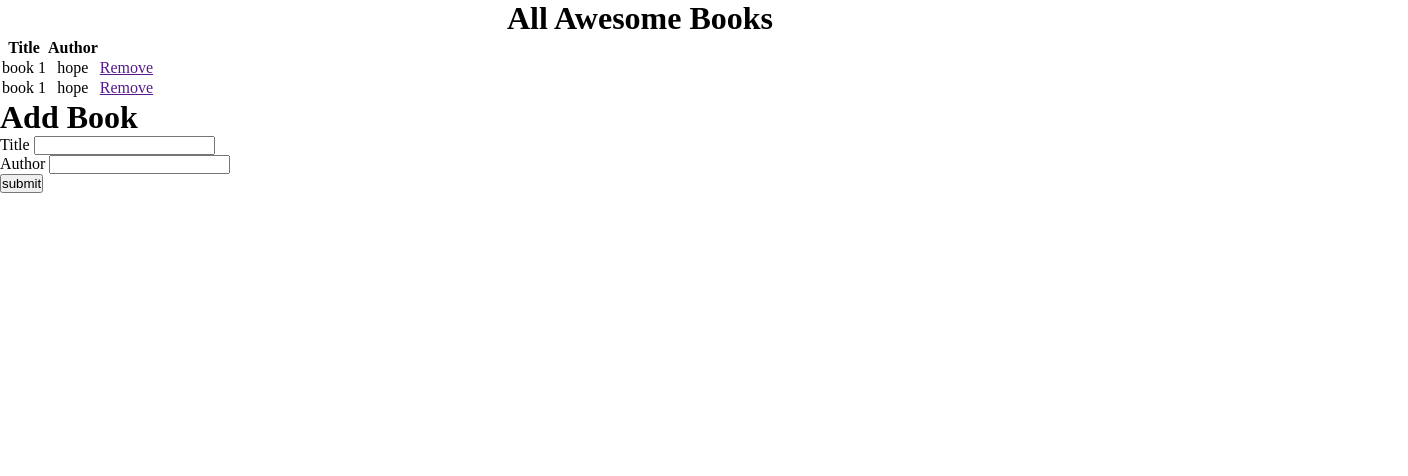
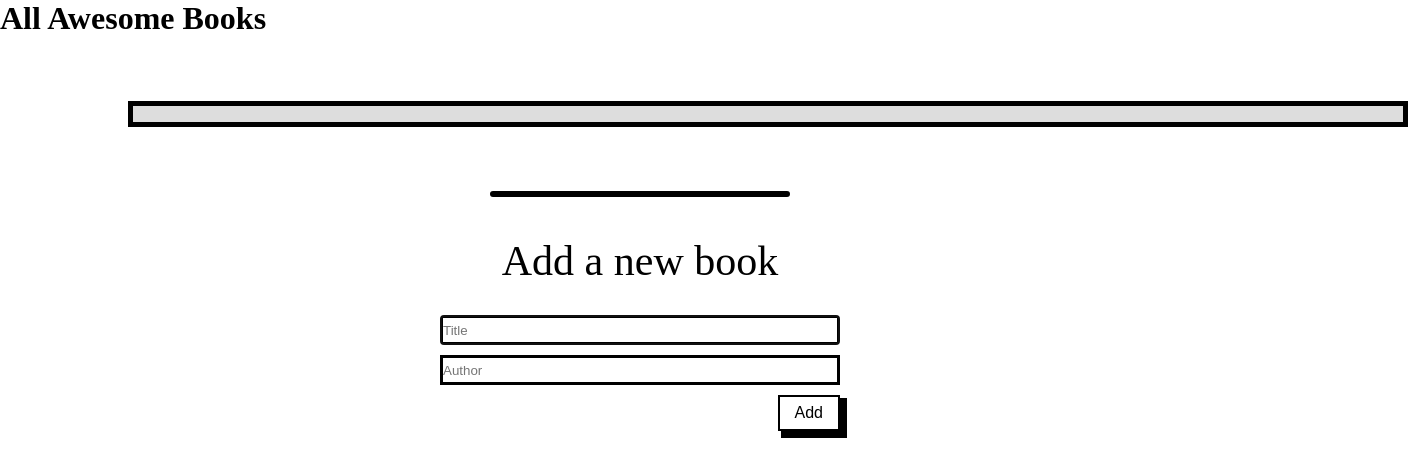
Before and after one commit to Lul-Abdifan/Awesome-Books, a plain HTML site: page index.html in a window 1280 px wide. Shown: the whole page, 1408 px wide, since content can reach past the window. Drawn offline with Linux system fonts and the light colour scheme.

Commit message:
Add style for table

```diff
--- a/index.html
+++ b/index.html
@@ -12,8 +12,7 @@
     <h1>All Awesome Books</h1>
     <table id="table-data">
         <thead>   <tr>
-            <th id="">Title</th>
-            <th>Author</th>
+            <th id=""></th>
             <th></th>
           </tr>
         </thead>
@@ -26,7 +25,29 @@
 
 
 
-    <div class="formCon">
+
+
+
+<section class="form formCon">
+    <div class="underline"></div>
+    <h2>Add a new book</h2>
+    <form id="add-new-book" class="hide-section">
+        <input class="book-title" type="text" id="title" placeholder="Title" autofocus required />
+        <input class="book-author" type="text"  id="author" placeholder="Author" required />
+        <input id="add-btn" class="btn add-btn hide" type="submit" value="Add" />
+    </form>
+</section>
+
+
+
+
+
+
+
+
+
+
+    <!-- <div class="formCon">
         <h1>Add Book</h1>
         <form action="" id="formContainer">
             <div class="titleForm">
@@ -42,7 +63,7 @@
             </div>
 
         </form>
-    </div>
+    </div> -->
 
 
 
--- a/script.js
+++ b/script.js
@@ -7,17 +7,7 @@ class Book{
 }
 class UI {
     static displayBooks(){
-        const StoredBooks =[
-            {
-                title:'book 1',
-                author:"hope"
-            },
-            {
-                title:'book 1',
-                author:"hope"
-            }
-        ];
-        const books = StoredBooks;
+        const books = Store.getBooks();
         books.forEach((book)=>UI.addBookToList(book));
     }
     static addBookToList(book) {
@@ -35,65 +25,54 @@ class UI {
            document.querySelector('#title').value="";
         document.querySelector('#author').value="";
     }
-    static deleteBook(a){
-        if(a.classllist.contains('delete')){
-            a.parentElement.parentElement.remove();
+    static deleteBook(e){
+        if(e.classllist.contains('delete')){
+            e.parentElement.parentElement.remove();
         }
     }
+
 }
 
 //for storing
-class StoredBooks{
+class Store {
     static getBooks()
     {
-
+        let books;
+        if(localStorage.getItem("books")===null)
+        {
+            books=[];
+        }
+        else{
+            books =JSON.parse(localStorage.getItem("books"));
+        }
+        return books;
     }
     static addBook(book)
     {
+        const books=Store.getBooks();
+        books.push(book);
+        localStorage.setItem('books',JSON.stringify(books));
 
     }
     static removeBook(author)
     {
+        const books=Store.getBooks();
+        books.forEach((book,index)=>{
+            if(book.author == author)
+            {
+              books.splice(index,1);
+            }
+        })
+        localStorage.setItem('books',JSON.stringify(books));
 
     }
 }
-
-
-
-
-
-
-
-
-
-
-
-
-
-
-
-
-
-
-
-
-
-
-
-
-
-
-
-
-
-
-
 
   //display Books
   document.addEventListener('DOMContentLoaded',UI.displayBooks);
 
   //Event:Add a Book
-  document.querySelector('#formContainer').addEventListener('submit',(e)=>
+  document.querySelector('#add-new-book').addEventListener('submit',(e)=>
   {
       e.preventDefault();
       const title =document.querySelector('#title').value;
@@ -101,10 +80,11 @@ class StoredBooks{
       //instantiate
 
       const book =new Book(title,author);
-      console.log(book);
       //Add book to list
       UI.addBookToList(book);
+      Store.addBook(book);
       UI.clearField();
+    Store.removeBook(e.target.parentElement.previousElementSibling.textContent);
       // document.querySelector('#title').value="";
       // document.querySelector('#author').value="";
   })
@@ -116,35 +96,6 @@ class StoredBooks{
   // console.log(e.target);
 
   });
-
-
-
-
-
-
-
-
-
-
-
-
-
-
-
-
-
-
-
-
-
-
-
-
-
-
-
-
-
 
 
 
--- a/style.css
+++ b/style.css
@@ -3,6 +3,77 @@
     margin:0;
     box-sizing: border-box;
 }
-.dataContainer{
+
+
+
+
+
+
+table {
+    font-family: arial, sans-serif;
+    border-collapse: collapse;
+    width: 100%;
+    border: 5px solid black;
+    padding-right:300px;
+    margin:5% 10%;
+
+  }
+  td, th {
+    border: 1px solid #dddddd;
+    text-align: left;
+    padding: 8px;
+  }
+
+  tr:nth-child(odd) {
+    background-color: #dddddd;
+  }
+
+
+
+
+
+
+
+/* //form style */
+.formCon{
+    margin: top 25%;;
+}
+.underline {
+    border: 3px solid black;
+    border-radius: 15px;
+    width: 300px;
+    margin: 0 auto 40px;
+  }
+.form h2 {
     text-align: center;
-}
+    font-size: 42px;
+    font-weight: 500;
+    margin:30px auto;
+  }
+
+  #add-new-book {
+    display: flex;
+    flex-direction: column;
+    align-items: center;
+    gap: 10px;
+    width: 400px;
+    margin: auto;
+  }
+
+  .book-title,
+  .book-author {
+    border: 3px solid black;
+    width: 400px;
+    font-weight: 500;
+    height: 30px;
+  }
+
+  #add-btn {
+    padding: 7px 15px;
+    background-color: white;
+    border: 2px solid black;
+    font-size: 16px;
+    font-weight: 500;
+    box-shadow: 5px 5px 0 2px;
+    align-self: flex-end;
+  }
```
